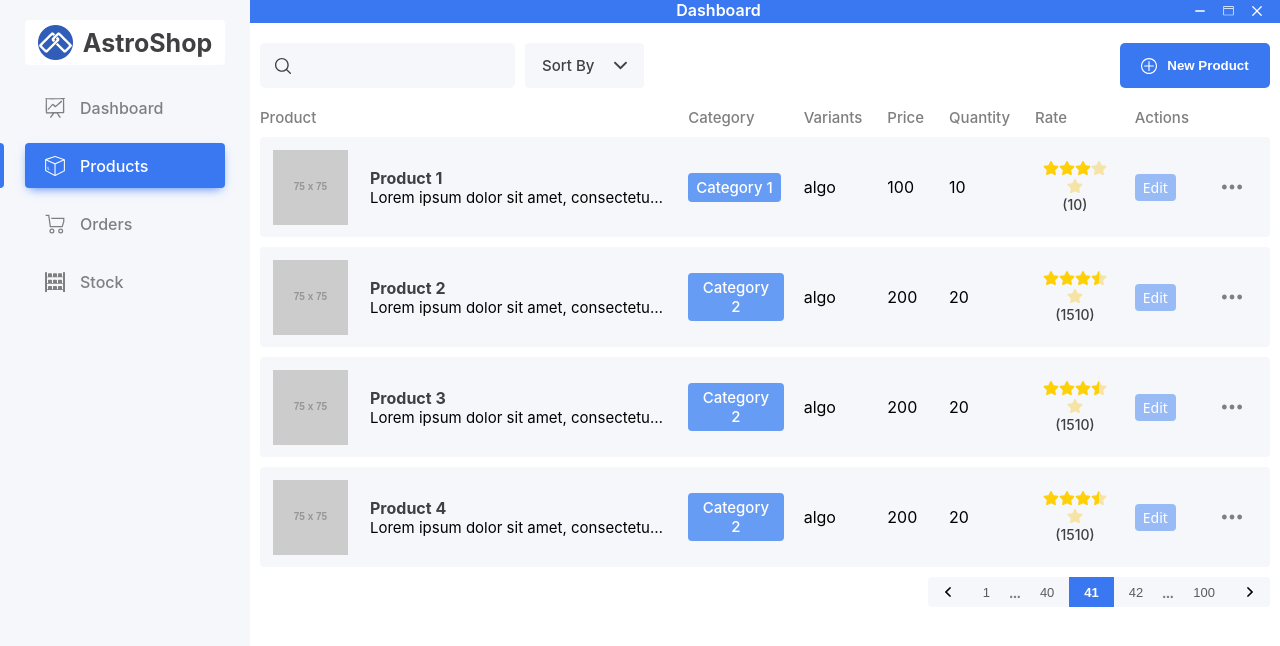
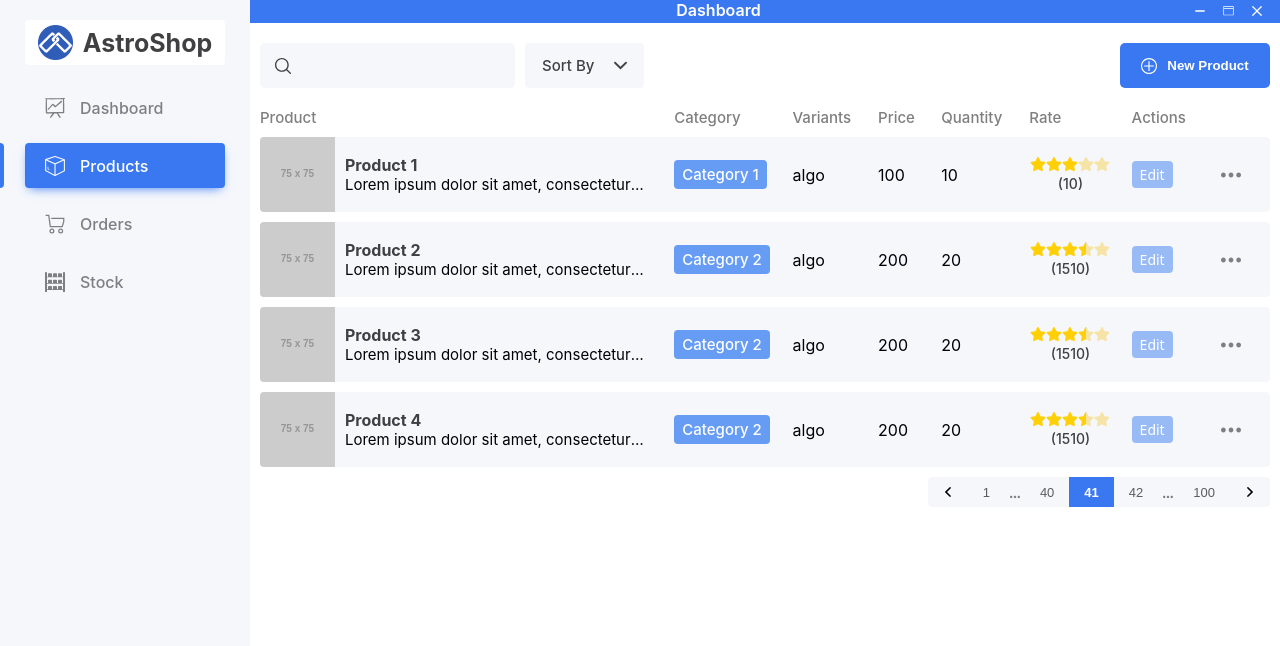
Before and after one commit to sebas-pena/store, a React (Create React App) app in the folder management-app/: page /products in a window 1280 px wide. Shown: the top 646 px of the page. Built offline with nearby package versions, Linux system fonts and the light colour scheme.

Commit message:
avance pagina productos

```diff
--- a/management-app/src/components/products-list/product-item/ProductListItem.css
+++ b/management-app/src/components/products-list/product-item/ProductListItem.css
@@ -1,7 +1,7 @@
 .product-list-item__ctn{
     border-radius: 4px;
     word-wrap: break-word;
-    height: 100px;
+    height: 75px;
     overflow: hidden;
 }
 
@@ -12,7 +12,8 @@
 .product-list-item__ctn > td:not(:last-child){
     padding-right: 20px;
 }
-
+.product-list-item__ctn > td:not(:first-child){
+}
 .product-list-item__ctn > td:first-child{
     border-radius: 4px 0 0 4px;
     overflow: hidden;
@@ -29,8 +30,6 @@
 
 .product-list-item__product > img {
     object-fit: none;
-    width: 100px;
-    height: 100px;
     margin-right: 10px;
 }
 
--- a/management-app/src/components/search-input/SearchInput.css
+++ b/management-app/src/components/search-input/SearchInput.css
@@ -3,11 +3,13 @@
     display: flex;
     align-items: center;
     gap: 10px;
-    padding: 0 15px;
+    padding: 0 13px;
     height: 100%;
     width: 100%;
     border-radius: 5px;
+    border: 2px solid transparent;
     background-color: var(--light-gray);
+    transition: all 0.3s ease;
 }
 .search-input__icon{
     fill: var(--dark-gray);
@@ -19,3 +21,7 @@
     font-size: 15px;
     color: var(--dark-gray);
 }
+
+.search-input__ctn:focus-within{
+  border-color: #e1e1e1
+}
--- a/management-app/src/components/select-box/SelectBox.css
+++ b/management-app/src/components/select-box/SelectBox.css
@@ -12,7 +12,7 @@
 
 .select-box__ctn.open > .select-box__selected {
   border-radius:  4px 4px 0 0;
-  border: 2px solid #e1e1e1
+  border-color:  #e1e1e1
 }
 
 .select-box__placeholder{
@@ -46,6 +46,7 @@
   font-weight: 500;
   line-height: 1;
   cursor: pointer;
+  transition: border 0.3s ease;
 }
 
 .select-box__arrow{
@@ -68,10 +69,12 @@
   background-color: #fff;
   border: 2px solid #e1e1e1;
   border-top: transparent;
+  transition: border 0.3s ease;
 }
 
 .select-box__options.close{
   display: none;
+  border-color: transparent;
 }
 
 .select-box__options-title,
```
